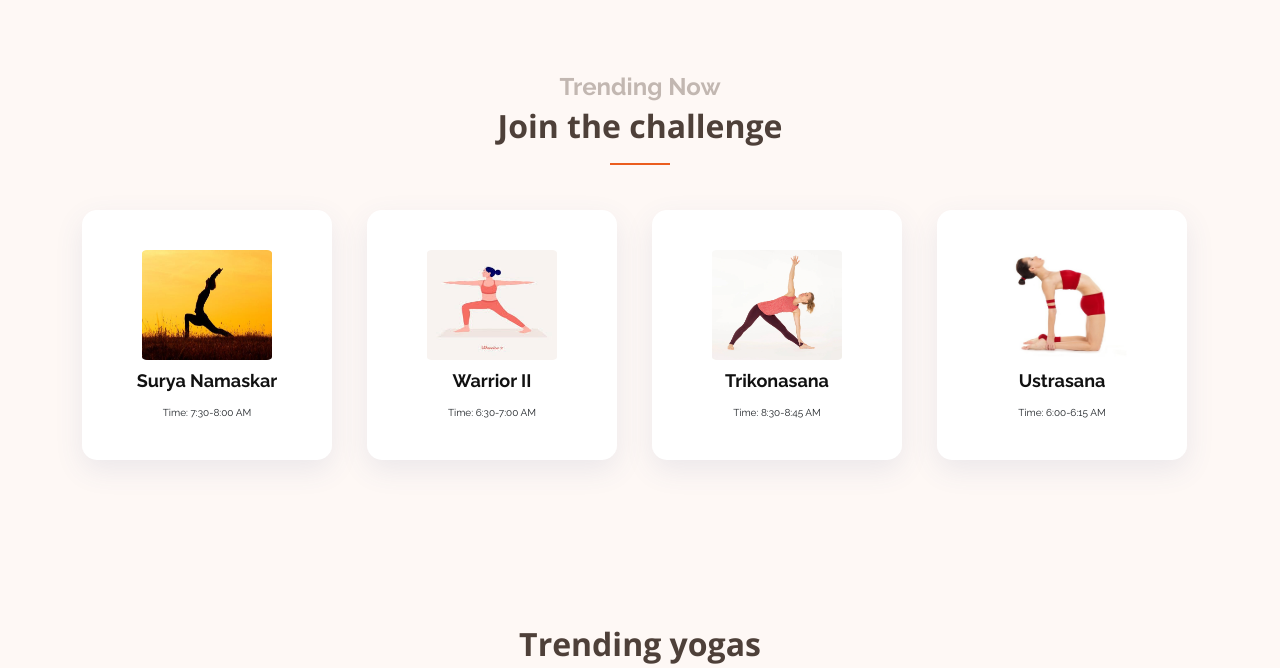
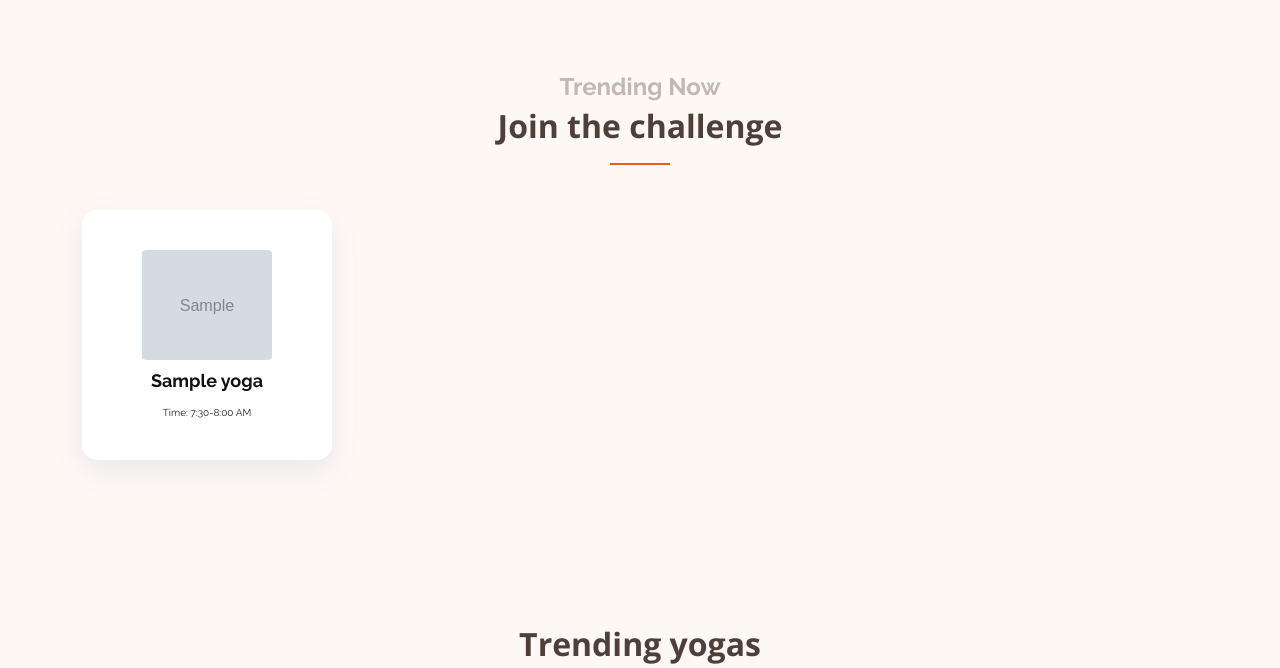
Before and after one commit to dhakalmahima188/Yoggis, a Django app: page / in a window 1280 px wide. Shown: the part 1660-2328 px from the top of the page. Run offline with Django 3.2, Linux system fonts and the light colour scheme; tables that the repository leaves empty hold one stand-in row (values such as "Sample post"); grey boxes marked "Sample" are stand-in pictures; parts of the project's set-up code (start-up, migrations or seed data) failed here and were passed over; some libraries are stand-ins or nearby versions.

Commit message:
challenges: only show yogas that have leaderboard

```diff
--- a/backend/yoggis/models.py
+++ b/backend/yoggis/models.py
@@ -1,7 +1,5 @@
 from django.db import models
 from django.contrib.auth.models import User
-
-
 
 
 class UserDisorder(models.Model):
@@ -47,7 +45,7 @@ class Yoga(models.Model):
         default=BEGINNER,
     )
     yoga_category = models.ManyToManyField(YogaCategory)
-    avoid_for_disorder = models.ManyToManyField(UserDisorder,blank=True)
+    avoid_for_disorder = models.ManyToManyField(UserDisorder, blank=True)
 
     def __str__(self):
         return self.title
@@ -61,10 +59,11 @@ class CorrectVectorLocations(models.Model):
     def __str__(self):
         return self.angle_location
 
+
 class YogaScore(models.Model):
     user = models.ForeignKey(User, on_delete=models.CASCADE)
     score = models.IntegerField()
-    yoga = models.ForeignKey(Yoga, on_delete=models.CASCADE)
+    yoga = models.ForeignKey(Yoga, on_delete=models.CASCADE, related_name='yogaOwner')
 
     def __str__(self):
         return self.user.username
--- a/backend/yoggis/templates/yoggis/common.html
+++ b/backend/yoggis/templates/yoggis/common.html
@@ -49,13 +49,13 @@
 
       <nav id="navbar" class="navbar">
         <ul>
-          <li><a class="nav-link scrollto active" href="/">Home</a></li>
+          <li><a class="nav-link scrollto active" href="#">Home</a></li>
           <li><a class="nav-link scrollto" href="#about">About</a></li>
           <li><a class="nav-link scrollto" href="#yogas">Services</a></li>
-          <li><a class="nav-link scrollto" href="#plans">Challenges</a></li>
-          <li><a class="nav-link scrollto" href="#leaderboard">Pricing</a></li>
+          <li><a class="nav-link scrollto" href="#challenge">Challenges</a></li>
+          <li><a class="nav-link scrollto" href="#pricing">Pricing</a></li>
 
-          <li><a class="nav-link scrollto" href="#contact">Contact</a></li>
+          <li><a class="nav-link scrollto" href="#footer">Contact</a></li>
 
         </ul>
         <i class="bi bi-list mobile-nav-toggle"></i>
--- a/backend/yoggis/templates/yoggis/home.html
+++ b/backend/yoggis/templates/yoggis/home.html
@@ -172,55 +172,31 @@
     </section><!-- End Services Section -->
 
     <!-- ======= Services Section ======= -->
-    <section id="plans" class="services section-bg">
+    <section id="challenge" class="services section-bg">
       <div class="container" data-aos="fade-up">
-
+{% if challenges %}
         <div class="section-title">
 
           <h2>Trending Now</h2>
           <p>Join the challenge</p>
         </div>
+    <div class="row">
+{% for c in challenges %}
 
-        <div class="row">
           <div class="col-md-6 col-lg-3 d-flex align-items-stretch" data-aos="zoom-in" data-aos-delay="100">
+
             <div class="icon-box">
               <!-- <div class="icon"><i class="bx bxl-dribbble"></i></div> -->
-              <img class="image_yoga" src="../../static/yoggis/img/surya.jpg ">
+              <img class="image_yoga" src="{{ c.image.url }} ">
+   <h4 class="title"><a href="{% url 'yoga-detail' c.id %}">{{ c.title }}</a></h4>
+              <h2 class="time_challenge">Time: 7:30-8:00 AM</h2>
 
-              <h4 class="title"><a href="#">Surya Namaskar</a></h4>
-              <h2 class="time_challenge">Time: 7:30-8:00 AM</h2>
             </div>
-          </div>
-
-          <div class="col-md-6 col-lg-3 d-flex align-items-stretch" data-aos="zoom-in" data-aos-delay="200">
-            <div class="icon-box">
-              <!-- <div class="icon"><i class="bx bx-file"></i></div> -->
-              <img class="image_yoga" src="../../static/yoggis/img/warrior.jpeg ">
-              <h4 class="title"><a href="">Warrior II</a></h4>
-              <h2 class="time_challenge">Time: 6:30-7:00 AM</h2>
-            </div>
-          </div>
-
-          <div class="col-md-6 col-lg-3 d-flex align-items-stretch" data-aos="zoom-in" data-aos-delay="300">
-            <div class="icon-box">
-              <!-- <div class="icon"><i class="bx bx-tachometer"></i></div> -->
-              <div><img class="image_yoga" src="../../static/yoggis/img/tri.jpg "></div>
-              <h4 class="title"><a href="">Trikonasana</a></h4>
-              <h2 class="time_challenge">Time: 8:30-8:45 AM</h2>
-            </div>
-          </div>
-
-          <div class="col-md-6 col-lg-3 d-flex align-items-stretch" data-aos="zoom-in" data-aos-delay="400">
-            <div class="icon-box">
-              <div><img class="image_yoga" src="../../static/yoggis/img/ustra.jpg "></div>
-              <!-- <div class="icon"><i class="bx bx-world"></i></div> -->
-              <h4 class="title"><a href="">Ustrasana</a></h4>
-              <h2 class="time_challenge">Time: 6:00-6:15 AM</h2>
-            </div>
-          </div>
+</div>
+{% endfor %}
 
         </div>
-
+{% endif %}
       </div>
     </section><!-- End Services Section -->
     <section id="yogas" class="services section-bg">
@@ -255,7 +231,7 @@
     </section><!-- End Services Section -->
 
     <!-- ======= Pricing ======= -->
-    <section id="plans" class="services section-bg pricing py-5">
+    <section id="pricing" class="services section-bg pricing py-5">
       <div class="section-title">
         <p>Pricing</p>
       </div>
@@ -422,11 +398,9 @@
             <div class="col-lg-3 col-md-6 footer-links">
               <h4>Our Services</h4>
               <ul>
-                <li><i class="bx bx-chevron-right"></i> <a href="#">Web Design</a></li>
-                <li><i class="bx bx-chevron-right"></i> <a href="#">Web Development</a></li>
-                <li><i class="bx bx-chevron-right"></i> <a href="#">Product Management</a></li>
-                <li><i class="bx bx-chevron-right"></i> <a href="#">Marketing</a></li>
-                <li><i class="bx bx-chevron-right"></i> <a href="#">Graphic Design</a></li>
+                <li><i class="bx bx-chevron-right"></i> <a href="#">Yoggis</a></li>
+                <li><i class="bx bx-chevron-right"></i> <a href="#">Yoga Research</a></li>
+                <li><i class="bx bx-chevron-right"></i> <a href="#">Yoga Training</a></li>
               </ul>
             </div>
 
--- a/backend/yoggis/views.py
+++ b/backend/yoggis/views.py
@@ -24,15 +24,17 @@ def yoga(request):
 
 
 def home(request):
-    trending_yogas = Yoga.objects.all()
+    trending_yogas = Yoga.objects.all().exclude(title__in=['Sukasana','Savasana'])
     if len(trending_yogas) >= 4:
         trending_yogas = trending_yogas[0:4]
-    leaderboard = YogaScore.objects.all()
-    if len(leaderboard) >= 5:
-        leaderboard = leaderboard[0:5]
+    unq_ygs = YogaScore.objects.values('yoga').distinct()
+    pks = [a['yoga'] for a in unq_ygs]
+    ygs = Yoga.objects.filter(pk__in=pks)
+    if len(ygs) >= 4:
+        ygs = ygs[0:4]
     context = {
         "trending_yogas": trending_yogas,
-        "leaderboard": leaderboard
+        "challenges": ygs
     }
     return render(request, 'yoggis/home.html', context)
 
@@ -40,7 +42,7 @@ def home(request):
 def general(request):
     general_yogas = Yoga.objects.filter(yoga_category__type__contains="General")
     gen = general_yogas.filter(difficulty__contains="C")
-    adv = general_yogas.filter(difficulty__contains="A")
+    adv = general_yogas.filter(difficulty__contains="B")
     print("gen")
     context = {
         "general": gen,
@@ -98,7 +100,7 @@ def yoga_detail_view(request, pk1):
     try:
         yog = Yoga.objects.get(pk=pk1)
         context['yoga'] = yog
-        leaderboard = YogaScore.objects.filter(yoga__pk__contains=yog.pk)
+        leaderboard = YogaScore.objects.filter(yoga__pk__contains=yog.pk).order_by('-score')
         to_avoid = yog.avoid_for_disorder.all()
         context['leaderboard'] = leaderboard
         context['avoid_for'] = to_avoid
```
